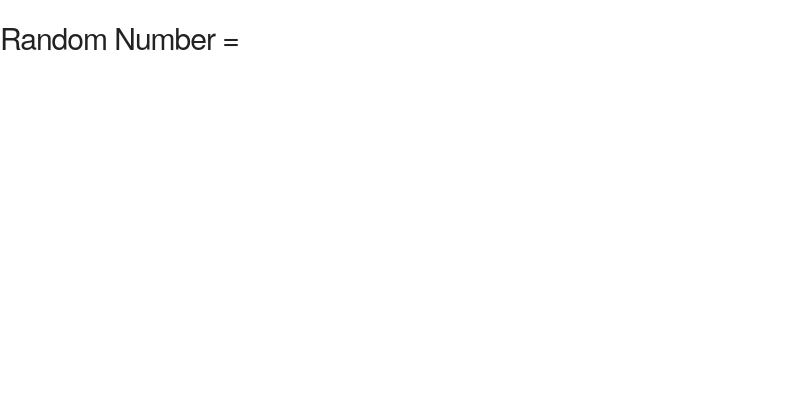
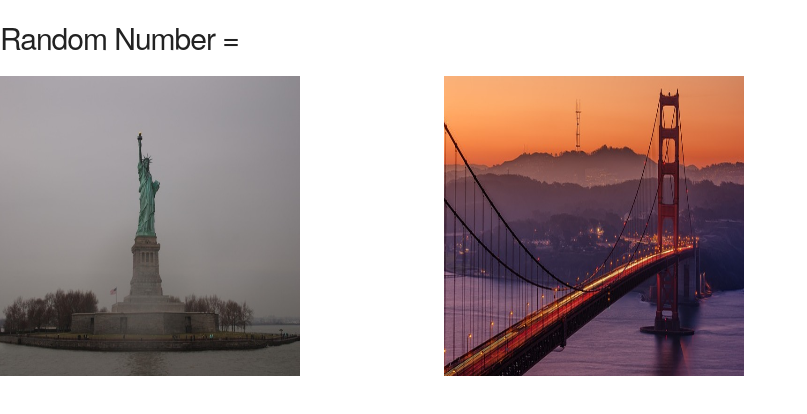
Before and after one commit to scotist/votetracker-jared, a plain HTML site: page index.html in a window 1280 px wide. Shown: the whole page, without its empty margins (0-807 px from the left). Drawn offline with Linux system fonts and the light colour scheme.

Commit message:
photo display via random generator works

```diff
--- a/index.html
+++ b/index.html
@@ -11,6 +11,12 @@
     <header></header>
     <div id="content">
       <h1>Random Number = </h1>
+      <div class="row">
+        <div class="one-third column" id="photoholder1"></div>
+        <div class="one-third column"></div>
+        <div class="one-third column" id="photoholder2"></div>
+      </div>
+      <section id="chart"></section>
     </div>
     <footer></footer>
   </div>
--- a/js/app.js
+++ b/js/app.js
@@ -1,12 +1,12 @@
 //variables
 var photoName = ['London', 'Bora Bora', 'Barcelona', 'Paris', 'Sydney', 'New York City', 'Maui', 'Rio de Janeiro', 'Cape Town', 'San Francisco','Maldives', 'Prague', 'Yellowstone','Zurich', 'Budapest'];
-var photoPaths = [];
+var photoPath = ['images/london.jpg', 'images/borabora.jpg', 'images/barcelona.jpg', 'images/paris.jpg', 'images/sydney.jpg', 'images/newyork.jpg', 'images/maui.jpg', 'images/rio-de-janeiro.jpg', 'images/capetown.jpg', 'images/sanfrancisco.jpg', 'images/maldives.jpg', 'images/praque.jpg', 'images/yellowstone.jpg', 'images/zurich.jpg', 'images/budapest.jpg'];
 var randomGenerate = 0;
 
 //functions
 
 var randomPhoto = function () {
-  randomGenerate = Math.floor(Math.random() * photos.length);
+  randomGenerate = Math.floor(Math.random() * photoName.length);
   console.log (randomGenerate); // this should get a random number between 0 and the array length
   return randomGenerate;// change the array name
 }
@@ -19,17 +19,20 @@ var display = function () { //if working need to convert to displaying images
     photo1 = randomPhoto();
     photo2 = randomPhoto();
   }
-    photo1 = photos[photo1];
-    photo2 = photos[photo2];
-    var newPhoto1 = document.createElement('p'); //change p to img and place
-    var newOutput = document.createTextNode(photo1);
-    newPhoto1.appendChild(newOutput);
-    document.body.appendChild(newPhoto1);
-    var newPhoto2 = document.createElement('p');
-    var newOutput = document.createTextNode(photo2);
-    newPhoto2.appendChild(newOutput);
-    document.body.appendChild(newPhoto2);
+
+  var newImage1 = new Image(300, 300);
+  newImage1.src = photoPath[photo1];
+  console.log(newImage1);
+  var displayphoto1 = document.getElementById('photoholder1');
+  displayphoto1.appendChild(newImage1);
+
+  var newImage2 = new Image(300, 300);
+  newImage2.src = photoPath[photo2];
+  console.log(newImage2);
+  var displayphoto2 = document.getElementById('photoholder2');
+  displayphoto2.appendChild(newImage2);
 }
+
 display();
 
 //photo Object constructor
```
